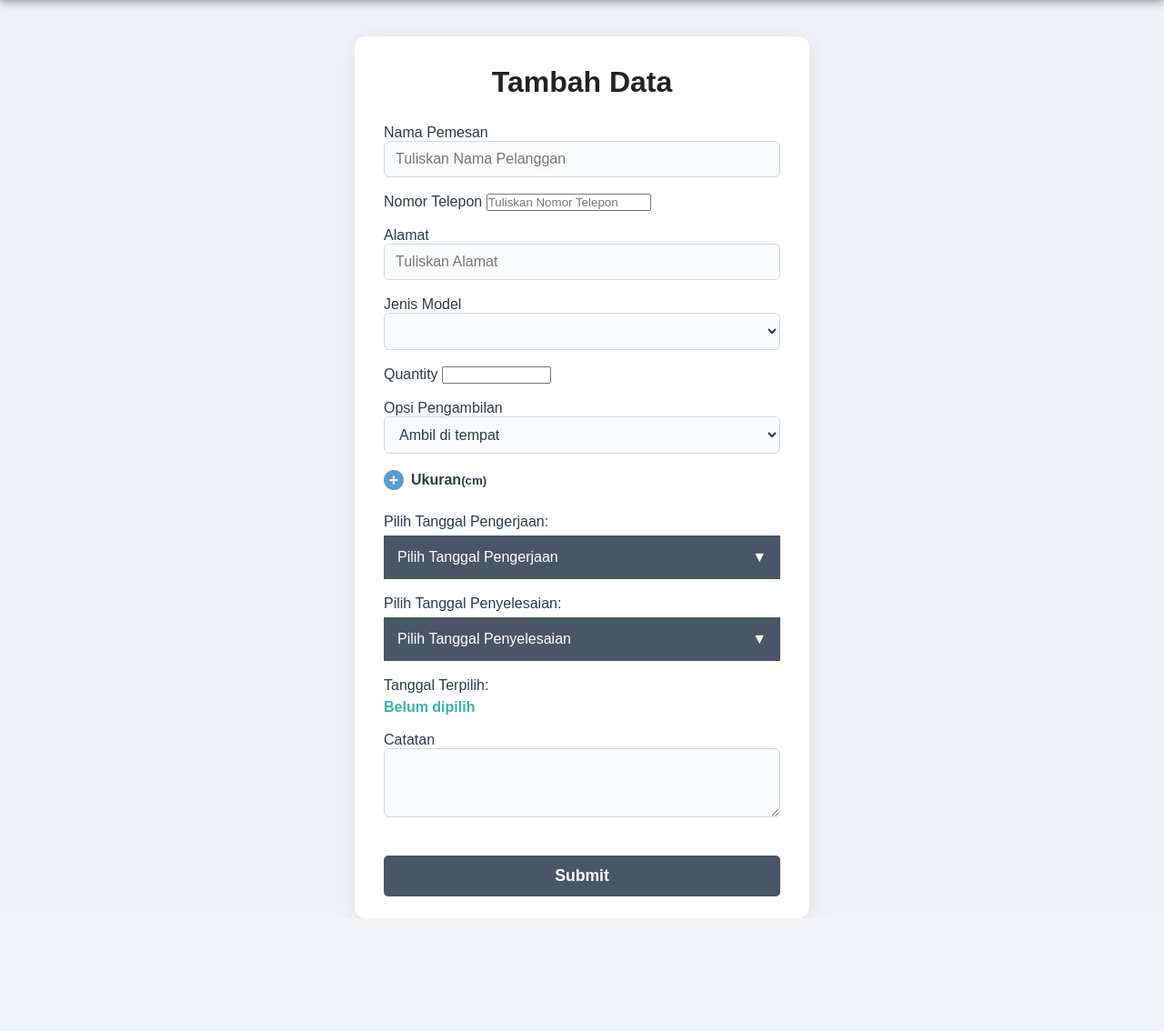
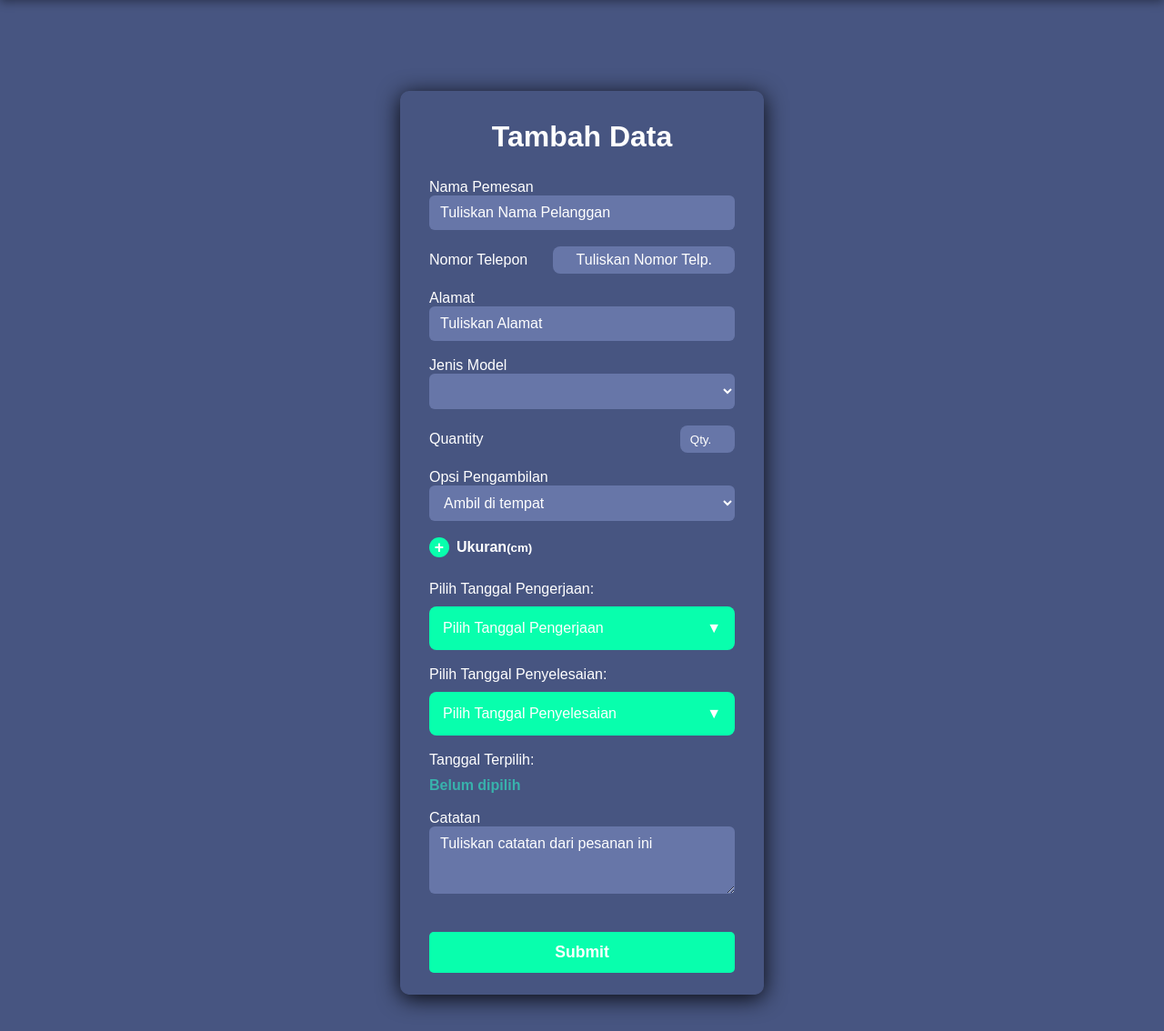
Before and after one commit to rahmanisstudent/project-rbpl-native, a PHP site: page /tambah.php in a window 1280 px wide. Shown: the part 166-1300 px from the top of the page at 91% size. Before the commit the page ends 1152 px from the top, so only its background shows below. Run offline with PHP 8.4, Linux system fonts and the light colour scheme; data that the repository does not hold is empty.

Commit message:
tambah data udah jadi

```diff
--- a/css/nyoba.css
+++ b/css/nyoba.css
@@ -1,14 +1,3 @@
-        * {
-            margin: 0;
-            padding: 0;
-            box-sizing: border-box;
-        }
-
-        body {
-            font-family: Arial, sans-serif;
-            background-color: #f0f2f5;
-            padding: 20px;
-        }
 
         .container {
             max-width: 400px;
@@ -27,11 +16,12 @@
             width: 100%;
             padding: 15px;
             border: none;
-            background: #4a5568;
+            background: #08ffad;
             color: white;
             font-size: 16px;
             cursor: pointer;
             position: relative;
+            border-radius: 8px;
         }
 
         .date-input:after {
@@ -63,20 +53,6 @@
             padding: 15px;
             background: #4a5568;
             color: white;
-        }
-
-        .nav-btn {
-            background: none;
-            border: none;
-            color: white;
-            font-size: 18px;
-            cursor: pointer;
-            padding: 5px 10px;
-            border-radius: 3px;
-        }
-
-        .nav-btn:hover {
-            background: rgba(255, 255, 255, 0.1);
         }
 
         .month-year {
--- a/css/tambah.css
+++ b/css/tambah.css
@@ -1,71 +1,9 @@
-
-/* General page styles */
-body {
-  font-family: "Segoe UI", Arial, sans-serif;
-  background: #0048ff;
-  margin: 0;
-  padding: 0;
-  color: #222;
-}
-
-/* Container for the form */
-.form-container {
-  background: #fff;
-  max-width: 420px;
-  margin: 40px auto;
-  padding: 32px 28px;
-  border-radius: 10px;
-  box-shadow: 0 4px 24px rgba(0, 0, 0, 0.08);
-}
-
-/* Form title */
-.form-container h2 {
-  margin-top: 0;
-  margin-bottom: 24px;
-  font-size: 1.7rem;
-  color: #2d3a4b;
-  text-align: center;
-  letter-spacing: 1px;
-}
-
-/* Form fields */
-.form-group {
-  margin-bottom: 18px;
-}
-
-.form-group label {
-  display: block;
-  margin-bottom: 7px;
-  font-weight: 500;
-  color: #3a4a5d;
-}
-
-.form-group input,
-.form-group select,
-.form-group textarea {
-  width: 100%;
-  padding: 10px 12px;
-  border: 1px solid #cfd8dc;
-  border-radius: 5px;
-  font-size: 1rem;
-  background: #f9fafb;
-  transition: border-color 0.2s;
-}
-
-.form-group input:focus,
-.form-group select:focus,
-.form-group textarea:focus {
-  border-color: #4f8cff;
-  outline: none;
-  background: #fff;
-}
 
 /* Submit button */
 button[type="submit"],
 .btn-submit {
   width: 100%;
   padding: 12px 0;
-  background: #4f8cff;
   color: #fff;
   border: none;
   border-radius: 5px;
@@ -75,16 +13,11 @@ button[type="submit"],
   transition: background 0.2s;
 }
 
-button[type="submit"]:hover,
-.btn-submit:hover {
-  background: #2563eb;
-}
-
 .sub-but{
   margin-top: 24px;
   width: 100%;
   padding: 12px;
-  background: #4a5568 !important;
+  background: #08ffad !important;
   color: #fff;
   border: none;
   border-radius: 4px;
@@ -92,25 +25,27 @@ button[type="submit"]:hover,
   cursor: pointer;
 }
 
-/* Responsive */
-@media (max-width: 500px) {
-  .form-container {
-    padding: 18px 8px;
-  }
+form {
+  background-color: #475581;
+  max-width: 500px;
+  padding: 32px 32px 24px 32px;
+  border-radius: 12px;
+
 }
 
-form {
-  background: #fff;
-  max-width: 500px;
-  margin: 40px auto 0 auto;
-  padding: 32px 32px 24px 32px;
-  border-radius: 12px;
-  box-shadow: 0 4px 24px rgba(0, 0, 0, 0.08);
+.container{
+  background-color: #475581;
+  box-shadow: 0 4px 24px rgba(0, 0, 0, 0.9);
+  margin: 100px auto 40px auto;
+}
+
+body {
+  color: white;
+  background-color: #475581;
 }
 
 h1 {
   text-align: center;
-  /* color: #2d3a4a; */
   margin-bottom: 28px;
   font-size: 2rem;
 }
@@ -127,9 +62,25 @@ li {
 
 label {
   display: block;
-  color: #2d3a4a;
+  color: white;
   font-weight: 500;
-  margin-bottom: 6px;
+  margin-bottom: 10px;
+}
+
+label[for="quantity"] {
+  display: flex;
+  align-items: center;
+  justify-content: space-between;
+}
+
+label[for="quantity"] input.small {
+  margin-left: 16px;
+  width: 60px;
+  min-width: 0;
+  flex-shrink: 0;
+  text-align: center;
+  border-radius: 8px;
+  border-style: none;
 }
 
 input[type="text"],
@@ -137,7 +88,7 @@ select,
 textarea {
   width: 100%;
   padding: 10px 12px;
-  border: 1px solid #cfd8dc;
+  border: none;
   border-radius: 6px;
   font-size: 1rem;
   background: #f9fbfd;
@@ -146,22 +97,36 @@ textarea {
   box-sizing: border-box;
 }
 
-input[type="text"]:focus,
-select:focus,
-textarea:focus {
-  border-color: #5b9bd5;
-  outline: none;
-  background: #fff;
+input.small {
+  width: 40px;
+  height: 30px;
+  display: inline-block;
 }
 
-input.small {
-  width: 120px;
-  display: inline-block;
+label[for="nomor-telepon"] {
+  display: flex;
+  align-items: center;
+  justify-content: space-between;
+}
+
+label[for="nomor-telepon"] input[type="number"] {
+  margin-left: 16px;
+  width: 200px;
+  min-width: 0;
+  height: 30px;
+  flex-shrink: 0;
+  text-align: right;
+  border-radius: 8px;
+  border-style: none;
+  background: #f9fbfd;
+  font-size: 1rem;
+  padding: 0 10px;
+  box-sizing: border-box;
 }
 
 .ukuran-label {
   font-size: 1rem;
-  color: #2d3a4a;
+  color: #ffffff;
   font-weight: 600;
   margin-bottom: 8px;
   display: flex;
@@ -170,7 +135,7 @@ input.small {
 
 .ukuran-icon {
   display: inline-block;
-  background: #5b9bd5;
+  background: #08ffad;
   color: #fff;
   border-radius: 50%;
   width: 22px;
@@ -210,10 +175,6 @@ option[value=""][disabled] {
 }
 
 @media (max-width: 600px) {
-  form {
-    padding: 18px 8px;
-    max-width: 98vw;
-  }
   .ukuran-inputs ul {
     flex-direction: column;
     gap: 0;
@@ -222,3 +183,23 @@ option[value=""][disabled] {
     min-width: 100%;
   }
 }
+
+input[type="text"],
+input[type="number"],
+select,
+textarea {
+  color: white;
+  background-color: #6776a8;
+}
+
+input#nomor-telepon {
+  color: white;
+  background-color: #6776a8;
+}
+
+input::placeholder,
+textarea::placeholder,
+select::placeholder {
+  color: #fff !important;
+  opacity: 1;
+}
--- a/tambah.php
+++ b/tambah.php
@@ -115,18 +115,16 @@ if ($_SERVER["REQUEST_METHOD"] == "POST") {
 <html lang="en">
 
 <head>
-
     <meta charset="UTF-8" />
-
     <meta name="viewport" content="width=device-width, initial-scale=1" />
     <title>Sistem Informasi Penjahit</title>
-
+    <link rel="stylesheet" href="css/nyoba.css">
     <link rel="stylesheet" href="css/tambah.css" />
-    <link rel="stylesheet" href="css/nyoba.css">
 </head>
 
 <body>
     <?php include 'nav.php' ?>
+    <div class="container">
         <form action="" method="POST">
             <h1>Tambah Data</h1>
             <ul>
@@ -140,7 +138,7 @@ if ($_SERVER["REQUEST_METHOD"] == "POST") {
                 <li>
                     <label for="nomor-telepon">
                         Nomor Telepon
-                    <input type="number" id="nomor-telepon" name="nomor_telepon" placeholder="Tuliskan Nomor Telepon"
+                        <input type="number" id="nomor-telepon" name="nomor_telepon" placeholder="Tuliskan Nomor Telp."
                             autocomplete="off" value="<?php echo $nomor_telepon; ?>" />
                     </label>
                 </li>
@@ -170,7 +168,7 @@ if ($_SERVER["REQUEST_METHOD"] == "POST") {
                 <li>
                     <label for="quantity">
                         Quantity
-                    <input type="number" id="quantity" name="quantity" class="small" autocomplete="off"
+                        <input placeholder="Qty." type="number" id="quantity" name="quantity" class="small" autocomplete="off"
                             value="<?php echo $quantity; ?>" />
                     </label>
                 </li>
@@ -203,7 +201,7 @@ if ($_SERVER["REQUEST_METHOD"] == "POST") {
                 <li>
                     <label for="catatan" id="label-catatan">
                         Catatan
-                    <textarea id="catatan" name="catatan" rows="3" autocomplete="off"><?php echo $catatan; ?></textarea>
+                        <textarea placeholder="Tuliskan catatan dari pesanan ini" id="catatan" name="catatan" rows="3" autocomplete="off"><?php echo $catatan; ?></textarea>
                     </label>
                 </li>
             </ul>
@@ -211,6 +209,7 @@ if ($_SERVER["REQUEST_METHOD"] == "POST") {
                 Submit
             </button>
         </form>
+    </div>
 
     <div id="popup-ukuran"
         style="display:none; position:fixed; top:0; left:0; width:100vw; height:100vh; background:rgba(0,0,0,0.4); z-index:9999; justify-content:center; align-items:center;">
```
Also changed, not shown: css/index.css (+2 -5 lines), css/model.css (+10 -6 lines), model yg lama.php (added, +149 -0 lines), model.php (+16 -5 lines). Lines whose indentation alone changed are shown as unchanged.
